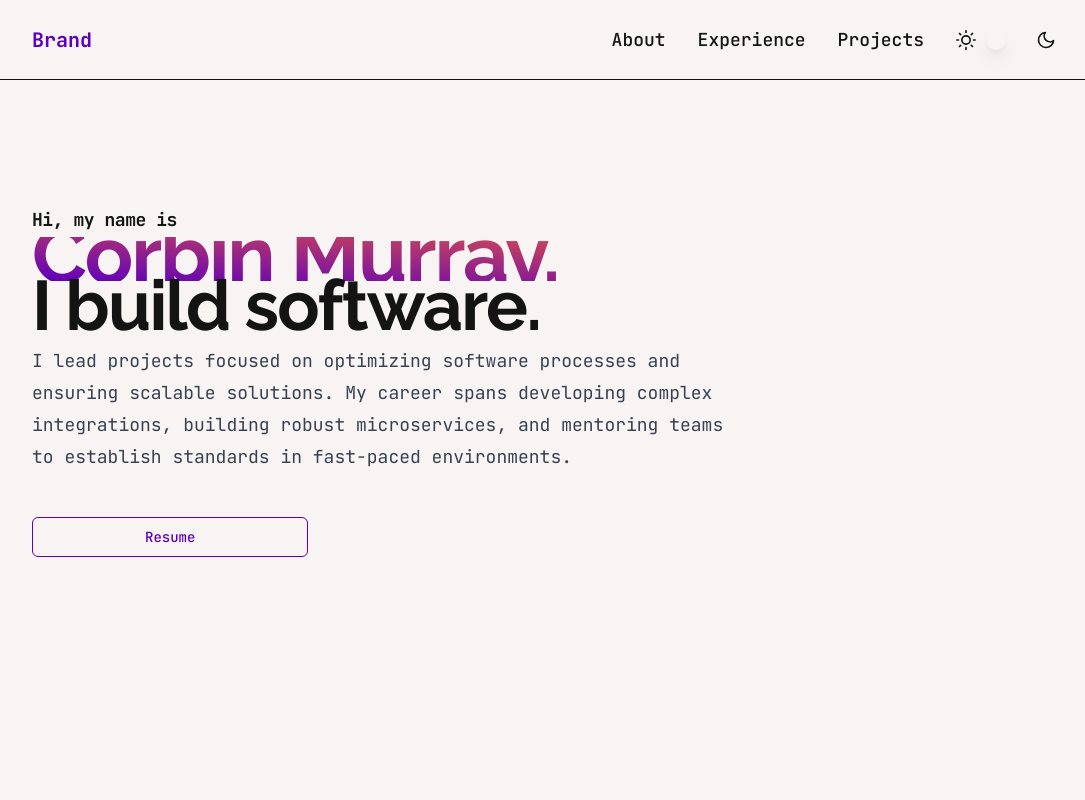
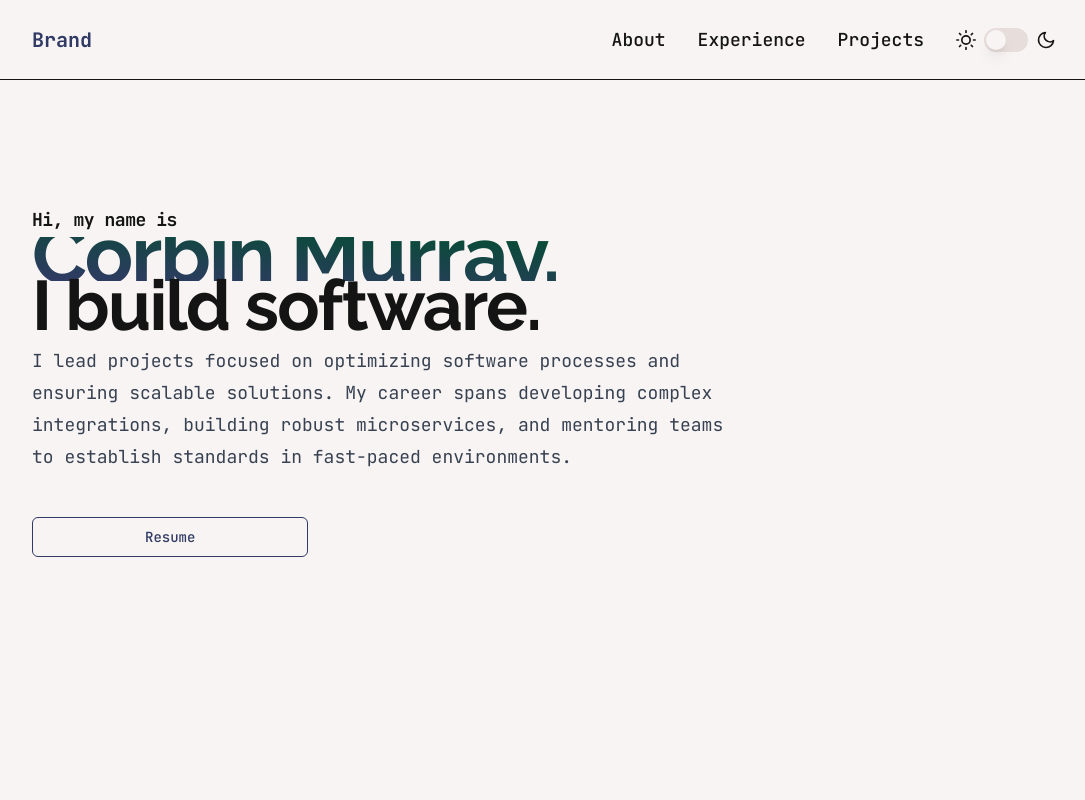
Before and after one commit to corbinmurray/corbinmurray-dev, a Next.js app: page / in a window 1280 px wide. Shown: the top 800 px of the page, without its empty margins (96-1181 px from the left). Built offline with nearby package versions, Linux system fonts and the light colour scheme.

Commit message:
Fix colors

```diff
--- a/app/globals.css
+++ b/app/globals.css
@@ -7,29 +7,29 @@
 		--background: #f7f4f3;
 		--foreground: #141414;
 
-		--card: #EFE9E7;
+		--card: #F7F4F3;
 		--card-foreground: #141414;
 
 		--popover: #f7f4f3;
 		--popover-foreground: #141414;
 
-		--primary: #5f00ba;
+		--primary: #303A64;
 		--primary-foreground: #f7f4f3;
 
-		--secondary: #db504a;
-		--secondary-foreground: #141414;
+		--secondary: #004F2D;
+		--secondary-foreground: #f7f4f3;
 
-		--accent: #1f422b;
+		--accent: #612D00;
 		--accent-foreground: #f7f4f3;
 
-		--muted: 207 43% 9%;
-		--muted-foreground: 207 43% 9%;
+		--muted: #0D1821;
+		--muted-foreground: #0D1821;
 
 		--destructive: 0 84.2% 60.2%;
-		--destructive-foreground: 0 0% 98%;
+		--destructive-foreground: #F7F4F3;
 
-		--border: 0 0% 89.8%;
-		--input: 0 0% 89.8%;
+		--border: #141414;
+		--input: #E7DDDA;
 		--ring: 0 0% 3.9%;
 		--chart-1: 12 76% 61%;
 		--chart-2: 173 58% 39%;
@@ -39,29 +39,29 @@
 		--radius: 0.5rem;
 	}
 	.dark {
-		--background: 207 43% 9%;
-		--foreground: 15 20% 96%;
+		--background: #0D1821;
+		--foreground: #F7F4F3;
 
-		--card: 207 43% 7%;
-		--card-foreground: 15 20% 96%;
+		--card: #0D1821;
+		--card-foreground: #F7F4F3;
 
-		--popover: 0 0% 3.9%;
-		--popover-foreground: 0 0% 98%;
+		--popover: #0D1821;
+		--popover-foreground: #F7F4F3;
 
-		--primary: 246 47% 83%;
-		--primary-foreground: 207 43% 9%;
+		--primary: #BAC1DE;
+		--primary-foreground: #0D1821;
 
-		--secondary: 71 53% 87%;
-		--secondary-foreground: 207 43% 9%;
+		--secondary: #00E07F;
+		--secondary-foreground: #0D1821;
 
 		--muted: 0 0% 14.9%;
 		--muted-foreground: 0 0% 63.9%;
 
-		--accent: 124 20% 74%;
-		--accent-foreground: 207 43% 9%;
+		--accent: #FFB370;
+		--accent-foreground: #0D1821;
 
 		--destructive: 0 62.8% 30.6%;
-		--destructive-foreground: 0 0% 98%;
+		--destructive-foreground: #F7F4F3;
 
 		--border: 0 0% 14.9%;
 		--input: 0 0% 14.9%;
--- a/app/page.tsx
+++ b/app/page.tsx
@@ -146,7 +146,7 @@ export default async function Home() {
 								initial={i % 2 === 0 ? "hidden" : "hidden"}
 								whileInView="visible"
 								viewport={{ once: true, amount: "some" }}>
-								<Card key={i}>
+								<Card key={i} className="shadow">
 									<CardHeader>
 										<CardTitle className="text-secondary">{project.title}</CardTitle>
 									</CardHeader>
```
